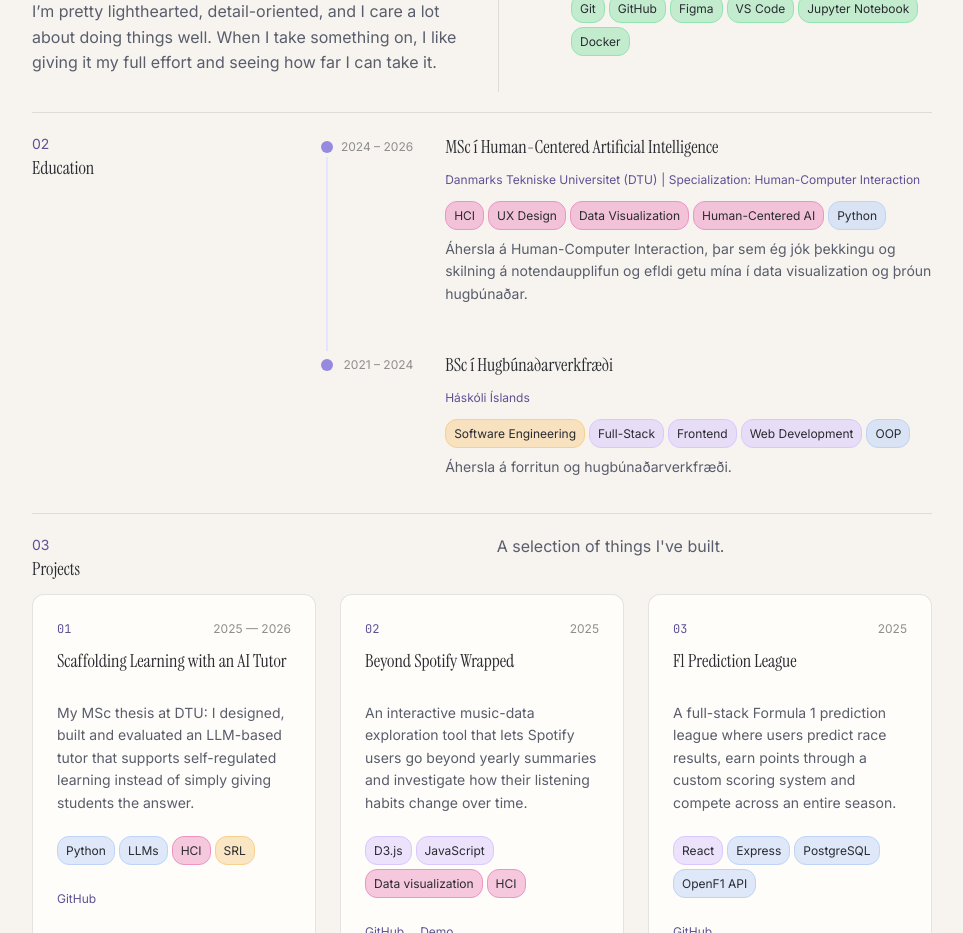
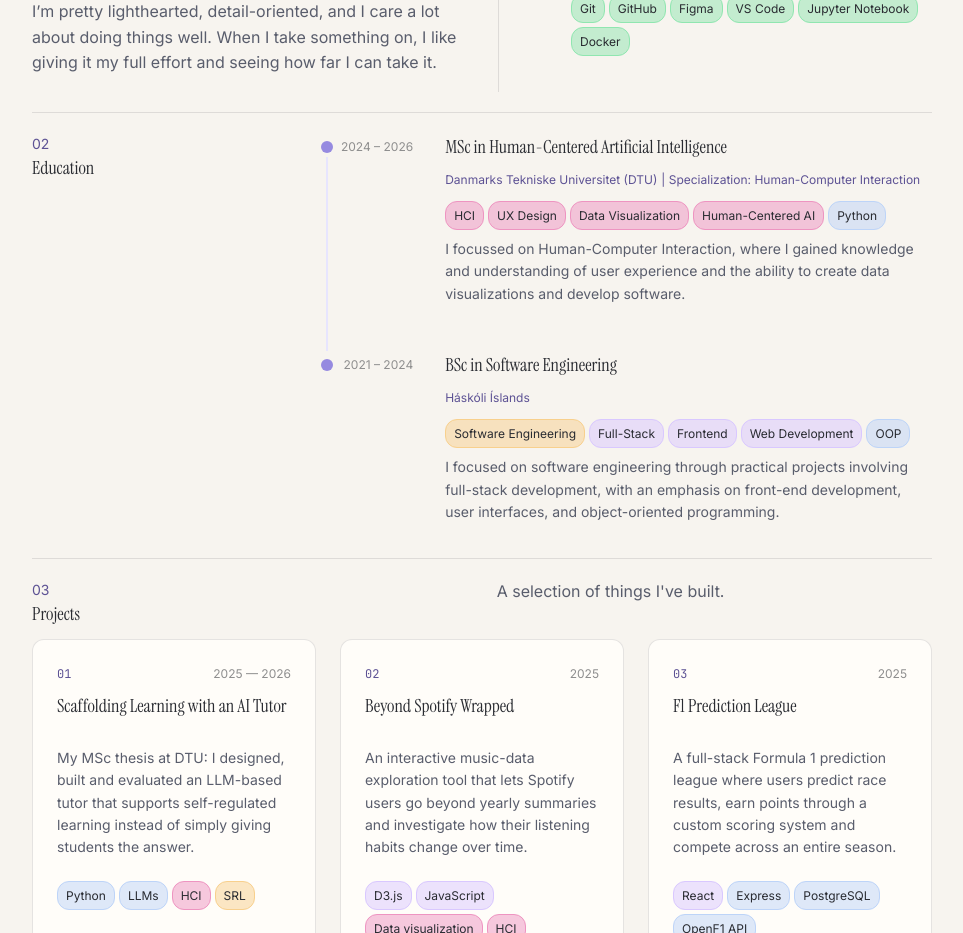
Before and after one commit to ahp9/portfolio_website, a React (Vite) app: page / in a window 1280 px wide. Shown: the part 1340-2273 px from the top of the page, without its empty margins (158-1121 px from the left). Built offline with nearby package versions, Linux system fonts and the light colour scheme.

Commit message:
docs: update text for education

```diff
--- a/src/data/education.ts
+++ b/src/data/education.ts
@@ -12,7 +12,7 @@ type EducationEntry = {
 
 export const education: EducationEntry[] = [
   {
-    degree: "MSc í Human-Centered Artificial Intelligence",
+    degree: "MSc in Human-Centered Artificial Intelligence",
     institution: "Danmarks Tekniske Universitet (DTU)",
     specialization: "Human-Computer Interaction",
     period: "2024 – 2026",
@@ -24,10 +24,10 @@ export const education: EducationEntry[] = [
       { text: "Python", color: "blue" },
     ],
     description:
-      "Áhersla á Human-Computer Interaction, þar sem ég jók þekkingu og skilning á notendaupplifun og efldi getu mína í data visualization og þróun hugbúnaðar.",
+      "I focussed on Human-Computer Interaction, where I gained knowledge and understanding of user experience and the ability to create data visualizations and develop software.",
   },
   {
-    degree: "BSc í Hugbúnaðarverkfræði",
+    degree: "BSc in Software Engineering",
     institution: "Háskóli Íslands",
     period: "2021 – 2024",
     tags: [
@@ -38,6 +38,6 @@ export const education: EducationEntry[] = [
       { text: "OOP", color: "blue" },
     ],
     description:
-      "Áhersla á forritun og hugbúnaðarverkfræði.",
+      "I focused on software engineering through practical projects involving full-stack development, with an emphasis on front-end development, user interfaces, and object-oriented programming.",
   },
 ];
```
